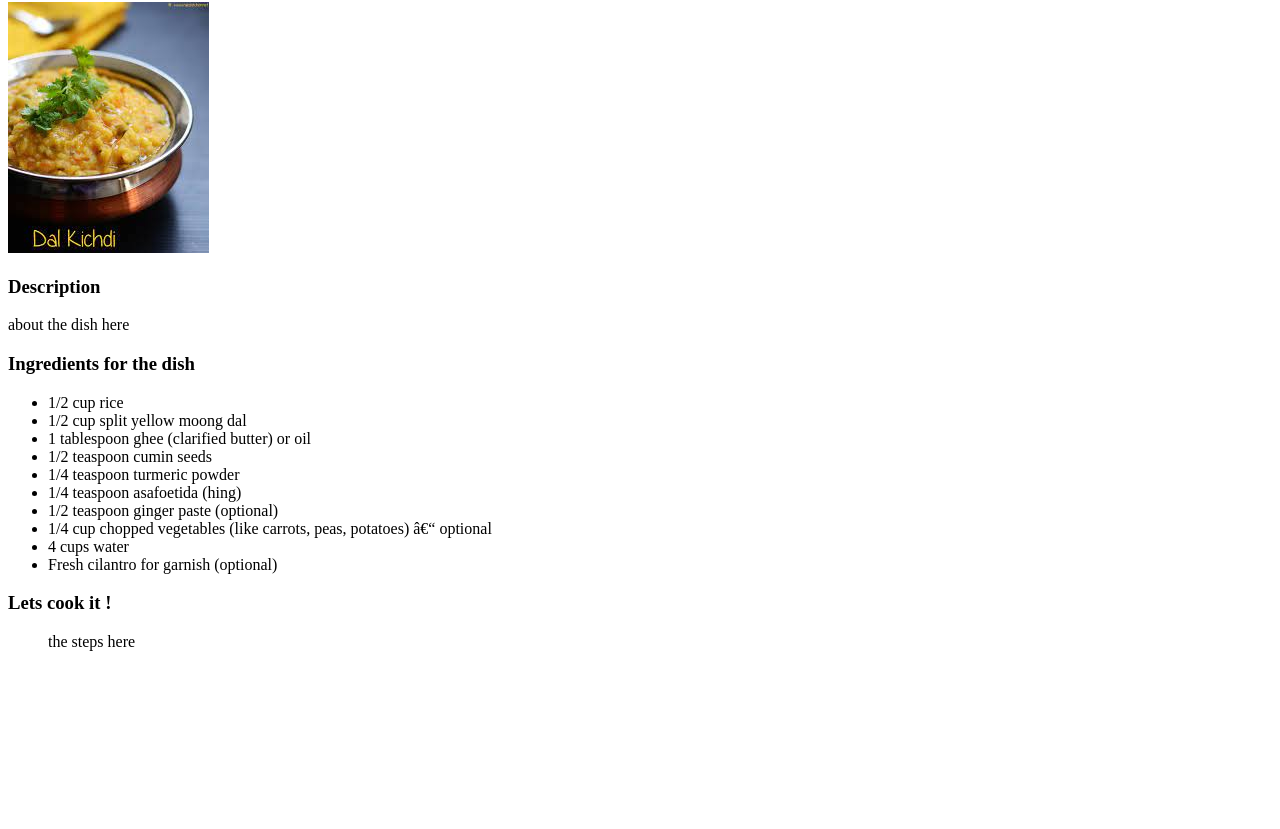
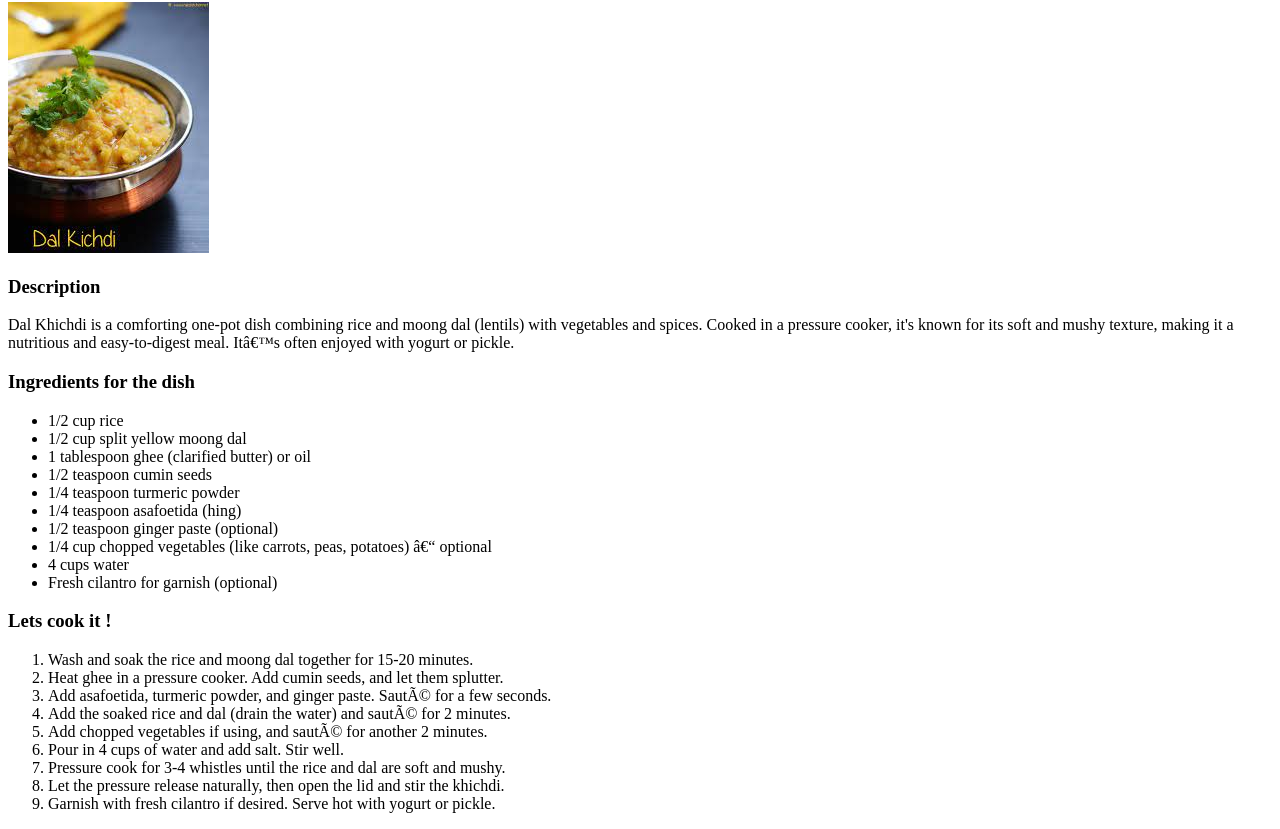
Before and after one commit to Nosebleed09/ODIN-Recipe, a plain HTML site: page recipes/Dal_khichdi.html in a window 1280 px wide. Shown: the part 78-907 px from the top of the page. Before the commit the page ends 800 px from the top, so only its background shows below. Drawn offline with Linux system fonts and the light colour scheme; files whose address does not match are found by name.

Commit message:
updated last
whenver whatever was updated last

```diff
--- a/recipes/Dal_khichdi.html
+++ b/recipes/Dal_khichdi.html
@@ -16,7 +16,7 @@
             Description
         </h3>
         <p>
-            about the dish here
+            Dal Khichdi is a comforting one-pot dish combining rice and moong dal (lentils) with vegetables and spices. Cooked in a pressure cooker, it's known for its soft and mushy texture, making it a nutritious and easy-to-digest meal. It’s often enjoyed with yogurt or pickle.
         </p>
         <h3>
             Ingredients for the dish
@@ -37,7 +37,16 @@
             Lets cook it !
         </h3>
         <ol>
-            the steps here
+            <li>Wash and soak the rice and moong dal together for 15-20 minutes.</li>
+            <li>Heat ghee in a pressure cooker. Add cumin seeds, and let them splutter.</li>
+            <li>Add asafoetida, turmeric powder, and ginger paste. Sauté for a few seconds.</li>
+            <li>Add the soaked rice and dal (drain the water) and sauté for 2 minutes.</li>
+            <li>Add chopped vegetables if using, and sauté for another 2 minutes.</li>
+            <li>Pour in 4 cups of water and add salt. Stir well.</li>
+            <li>Pressure cook for 3-4 whistles until the rice and dal are soft and mushy.</li>
+            <li>Let the pressure release naturally, then open the lid and stir the khichdi.</li>
+            <li>Garnish with fresh cilantro if desired. Serve hot with yogurt or pickle.</li>
         </ol>
+
     </body>
 </html>
```
Also changed, not shown: recipes/Paneer_tikka.html (+1 -1 lines), recipes/Roti.html (+1 -1 lines), recipes/gulab_jamun.html (+1 -1 lines).
